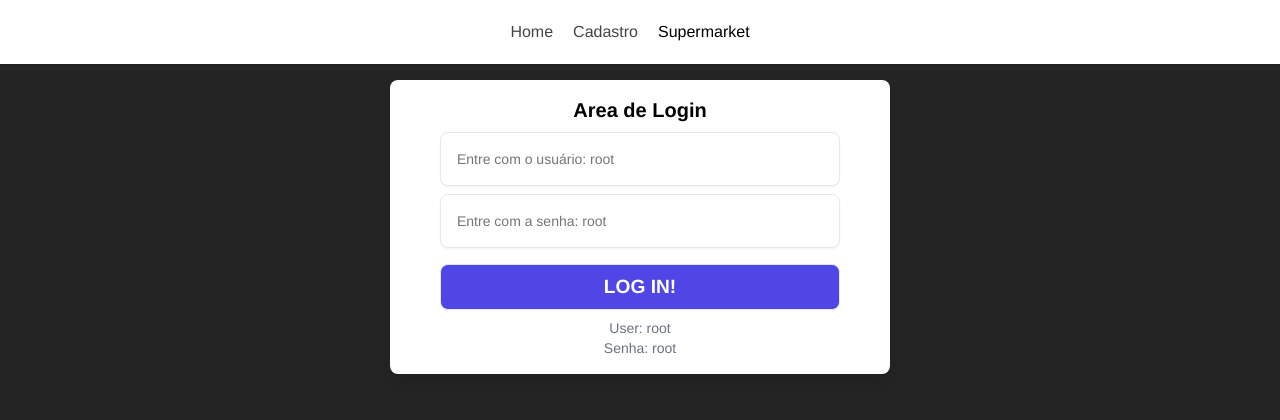
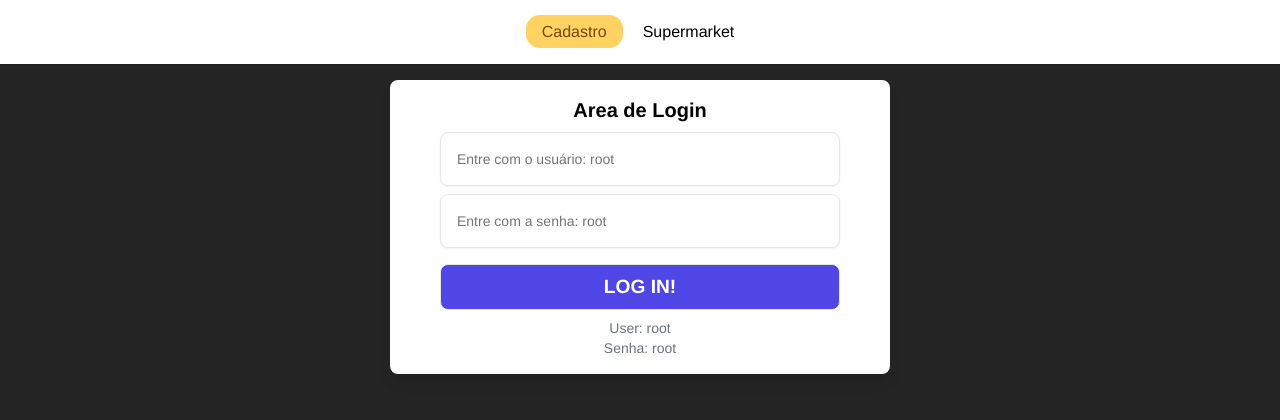
Before and after one commit to Lazaro-Costa/Supermarket, a PHP site: page /index.php in a window 1280 px wide. Shown: the top 420 px of the page. Run offline with PHP 8.4, Linux system fonts and the light colour scheme.

Commit message:
Modificado o header, mas com falhas

```diff
--- a/components/header.php
+++ b/components/header.php
@@ -31,7 +31,8 @@
 }
 
 .nav ul.menu li a {
-  color: #444;
+  color: #764701;
+
 }
 
 .nav ul.menu li.dropdown:hover .dropdown-menu {
@@ -55,14 +56,14 @@
   background-color: #fff;
 }
 
-.logout {
+.button {
   padding: .5rem 1rem;
   border-radius: .875rem;
-  background-color: #f1f1f1;
+  background-color: #ffd262;
 }
 
-.logout:hover {
-  background-color: #cecece;
+.button:hover {
+  background-color: #fb1;
 
 }
 </style>
@@ -70,9 +71,9 @@
 <nav class="nav">
   <ul class="menu">
     <?php
-    echo "<li><a href='?home' >Home</a></li>";
-    if (isset($_GET['home'])) {
-      if (isset($_SESSION['login'])) {
+    if (isset($_SESSION['login'])) {
+      echo "<li><a href='?home' class=\"button\">Home</a></li>";
+      if (isset($_GET['home'])) {
         header('Location: ../pages/menu.php');
       } else {
         header('Location: ./index.php');
@@ -80,7 +81,7 @@
     }
     ?>
     <li class="dropdown">
-      <a href="#">Cadastro</a>
+      <a href="#" class="button">Cadastro</a>
       <ul class="dropdown-menu">
         <li><a href="?empresa">Cad. Empresas</a></li>
         <li><a href="?attproduto">Atribuir Produtos</a></li>
@@ -92,7 +93,7 @@
     <li>
       <?php
       if (isset($_SESSION['login'])) {
-        echo "<a href='?logout' class=\"logout\">Logout</a>";
+        echo "<a href='?logout' class=\"button\">Logout</a>";
         if (isset($_GET['logout'])) {
           unset($_SESSION['login']);
           session_destroy();
```
